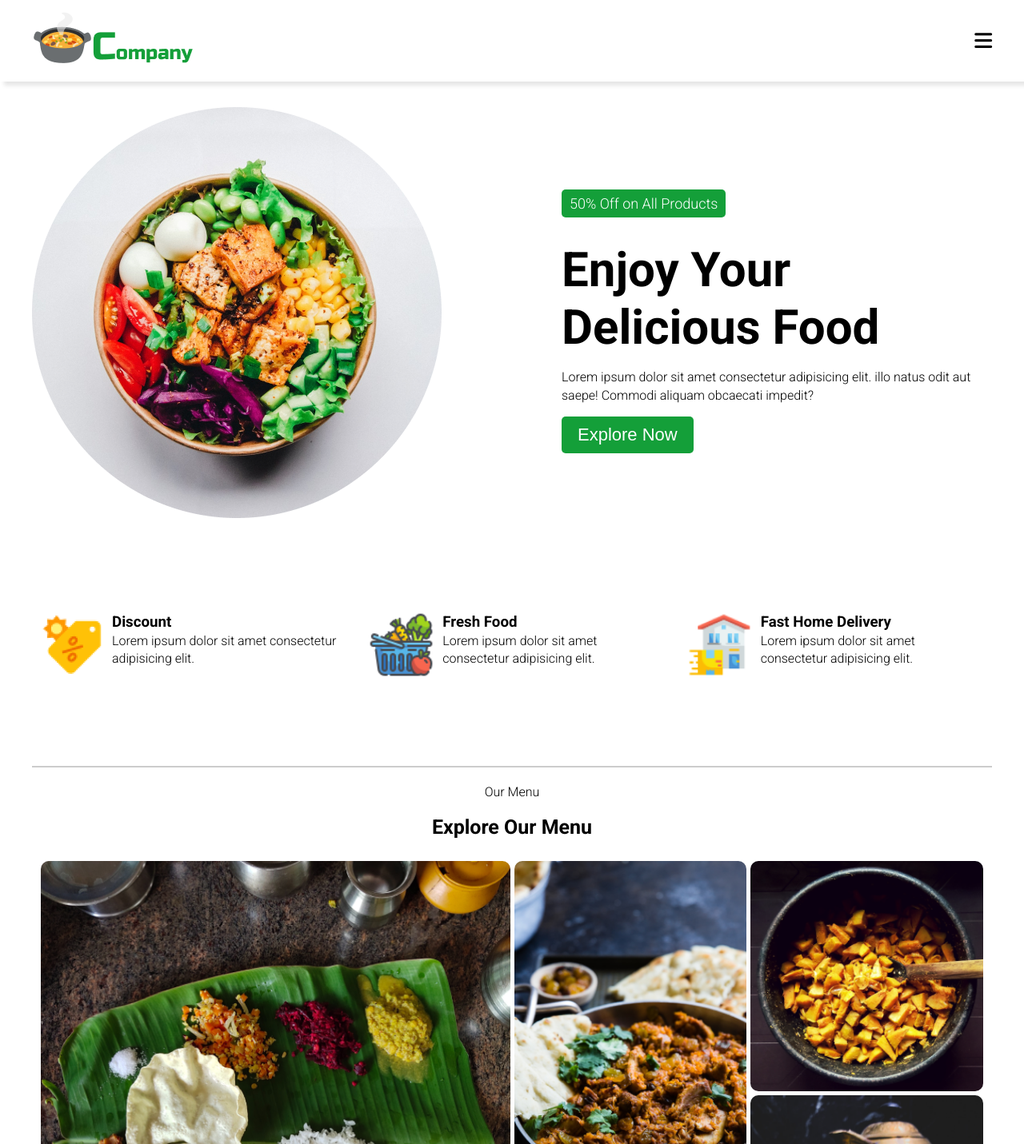
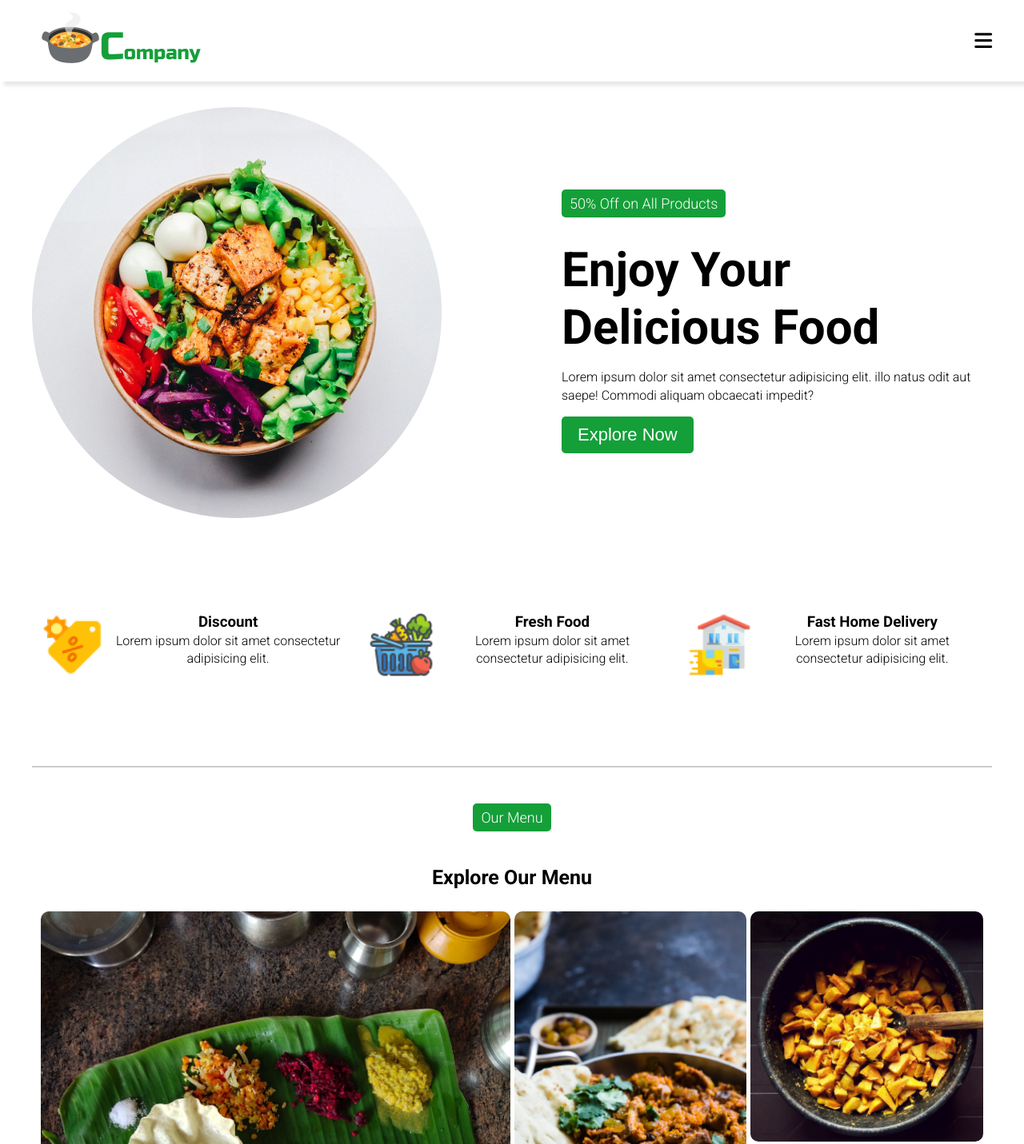
Before and after one commit to WajidUsto/Restaurant-website, a plain HTML site: page index.html in a window 1280 px wide. Shown: the top 1431 px of the page at 80% size. Drawn offline with Linux system fonts and the light colour scheme.

Commit message:
inital commit

```diff
--- a/index.html
+++ b/index.html
@@ -73,7 +73,7 @@
         </section>
         <div class="divider"></div>
         <div class="menu">
-            <div class="tag1">
+            <div class="tag">
                 Our Menu
             </div>
             <h3>Explore Our Menu</h3>
--- a/style.css
+++ b/style.css
@@ -33,6 +33,7 @@ nav{
 }
 .bar_icon{
     font-size: 25px;
+    cursor: pointer;
 }
 .hero{
     display: flex;
@@ -58,6 +59,9 @@ button:hover{
     transition: 0.5s ease-in-out;
     color: white;
 }
+.logo_container{
+    padding-left: 10px;
+}
 .tag{
     background: #149f39;
     padding: 5px 10px;
@@ -74,6 +78,7 @@ button:hover{
     background: #149f39;
     color: white;
     border-radius: 5px;
+    cursor: pointer;
 }
 .tag{
     background: #149f39;
@@ -84,11 +89,11 @@ button:hover{
     font-size: 18px;
     /* align-self: center; */
     margin: 15px 0;
+    cursor: pointer;
 }
 .explore_btn:hover{
-    background-color: rgba(0, 211, 88, 0.808);
+    background-color: rgba(3, 56, 25, 0.918);
     transition: 0.5s ease-in-out;
-    /* color: gray; */
 }
 .features{
     margin-top: 100px;
@@ -99,9 +104,16 @@ button:hover{
 }
 .feature{
     display: flex;
+    justify-content: center;
     gap: 10px;
     transition: 0.5s ease-in-out;
     padding: 10px;
+}
+.feature h3{
+    align-items: center;
+}
+.feature_content{
+    text-align: center;
 }
 .feature:hover{
     box-shadow: 3px 3px 3px rgba(1, 1, 1, 0.171);
@@ -110,10 +122,6 @@ button:hover{
 .divider{
     border: 1px solid #ccc;
     margin: 20px 0px;
-}
-h3{
-    display: flex;
-    align-items: center;
 }
 .menu{
     display: flex;
@@ -276,7 +284,12 @@ footer{
     }
 
 }
+@media (max-width: 479px) {
+    .feature{
+        flex-wrap: wrap;
 
+    }
+}
 
 
 
```
